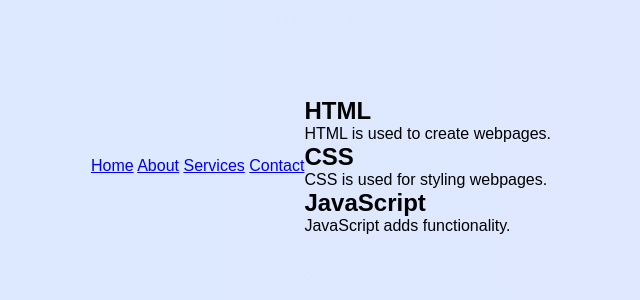
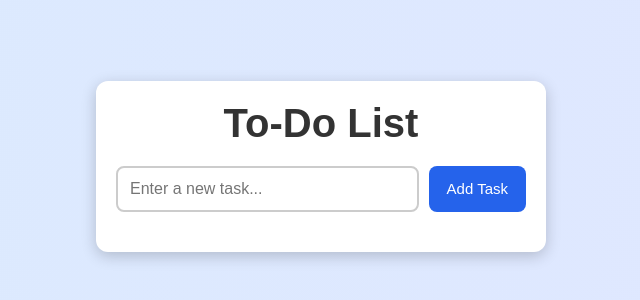
Before and after one commit to mscharan1810/AVA-Responsive-webpage-using-Flexbox-Grid, a plain HTML site: page index.html in a window 1280 px wide. Shown: the part 234-534 px from the top of the page, without its empty margins (319-959 px from the left). Drawn offline with Linux system fonts and the light colour scheme.

Commit message:
Update index.html

```diff
--- a/index.html
+++ b/index.html
@@ -1,38 +1,25 @@
-
 <!DOCTYPE html>
 <html lang="en">
 <head>
     <meta charset="UTF-8">
     <meta name="viewport" content="width=device-width, initial-scale=1.0">
-    <title>Responsive Web Design</title>
+    <title>Responsive To-Do List</title>
 
     <link rel="stylesheet" href="styles.css">
 </head>
 <body>
-    <div class="navbar">
-        <a href="#">Home</a>
-        <a href="#">About</a>
-        <a href="#">Services</a>
-        <a href="#">Contact</a>
+
+    <div class="container">
+        <h1>To-Do List</h1>
+        <div class="input-section">
+            <input type="text" id="taskInput" placeholder="Enter a new task...">
+
+            <button id="addBtn">Add Task</button>
+        </div>
+        <ul id="taskList">
+        </ul>
     </div>
-    <div class="grid-container">
-
-        <div class="box">
-            <h2>HTML</h2>
-            <p>HTML is used to create webpages.</p>
-        </div>
-
-        <div class="box">
-            <h2>CSS</h2>
-            <p>CSS is used for styling webpages.</p>
-        </div>
-
-        <div class="box">
-            <h2>JavaScript</h2>
-            <p>JavaScript adds functionality.</p>
-        </div>
-
-    </div>
+    <script src="script.js"></script>
 
 </body>
 </html>
```
